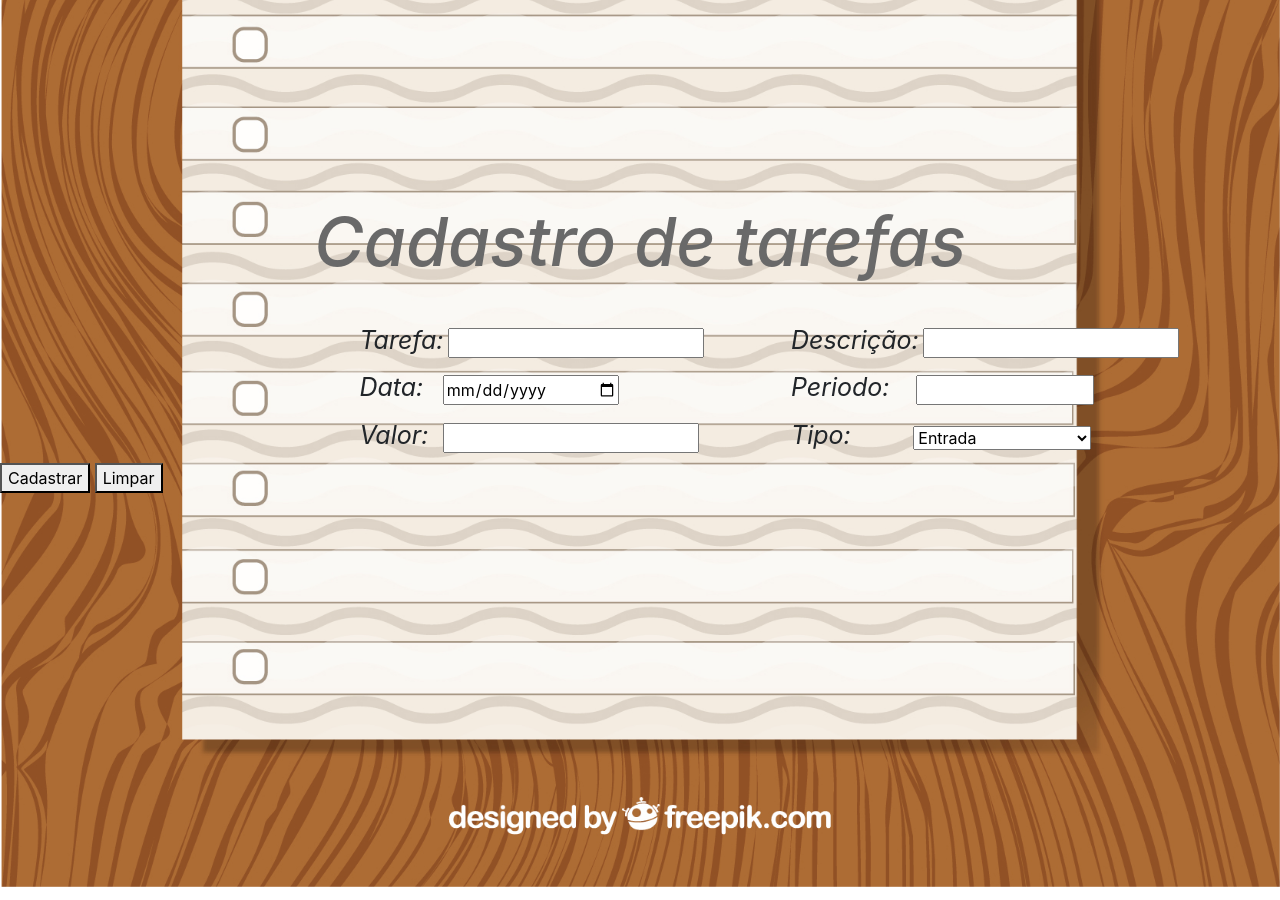
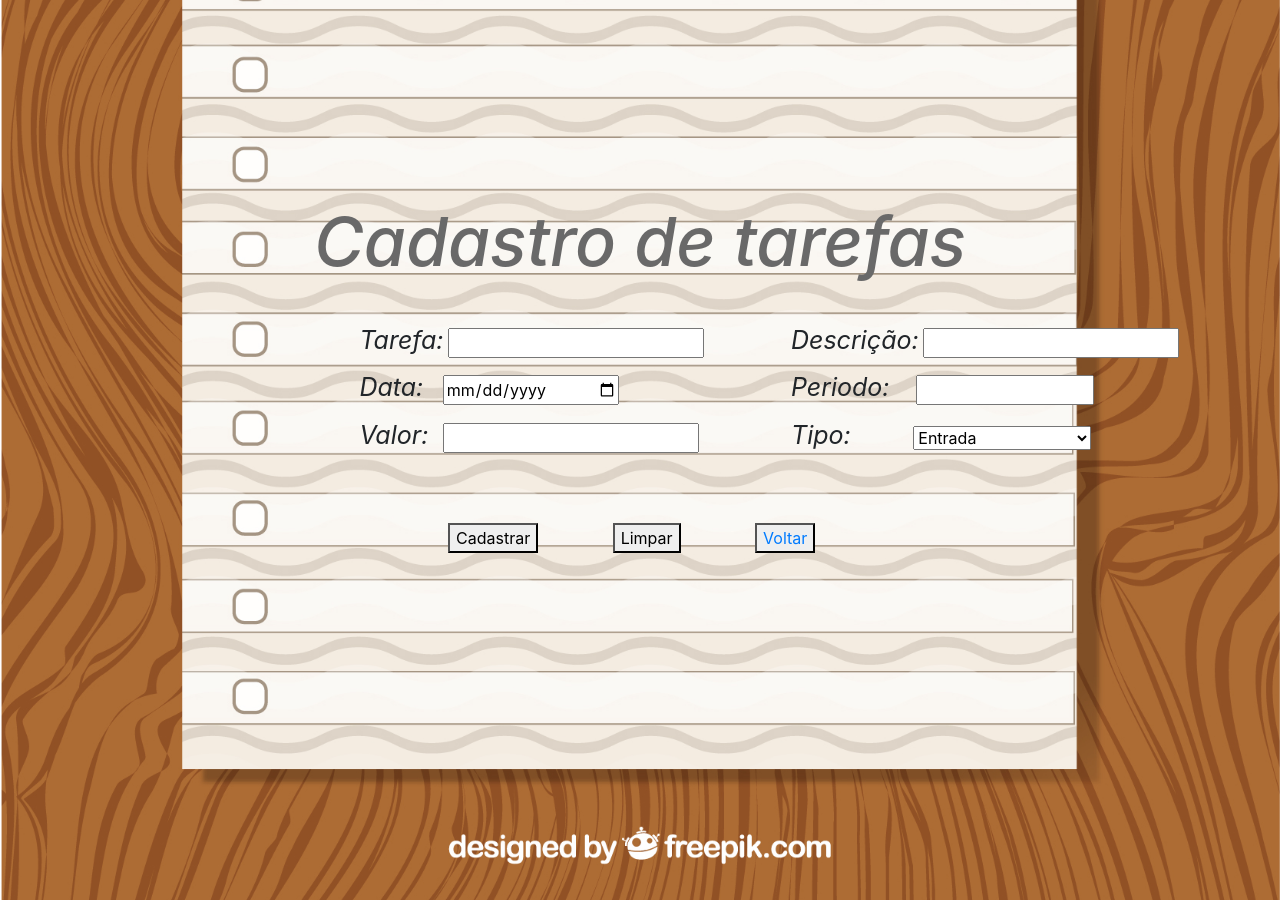
Before and after one commit to guiialmeiida/guiialmeiida.github.io, a Jekyll site: the page JogoVida/formulario.html, which Jekyll copies as it is, in a window 1280 px wide. Built offline with Jekyll 4.4.1, drawn with Linux system fonts in a browser that asks for light colours; nearby versions of some CDN libraries.

Commit message:
Update formulario.html

```diff
--- a/JogoVida/formulario.html
+++ b/JogoVida/formulario.html
@@ -64,9 +64,11 @@
 	</form>
 
 
-		<button id="cad-form">Cadastrar</button>
-		<button id="limp-form" type="reset">Limpar</button>
-
+		<button class="cad-form">Cadastrar</button>
+		<button class="limp-form" type="reset">Limpar</button>
+		<button class="volt-form">
+			<a href="index.html">Voltar</a>
+		</button>
 
  </body>
  </html>
```
